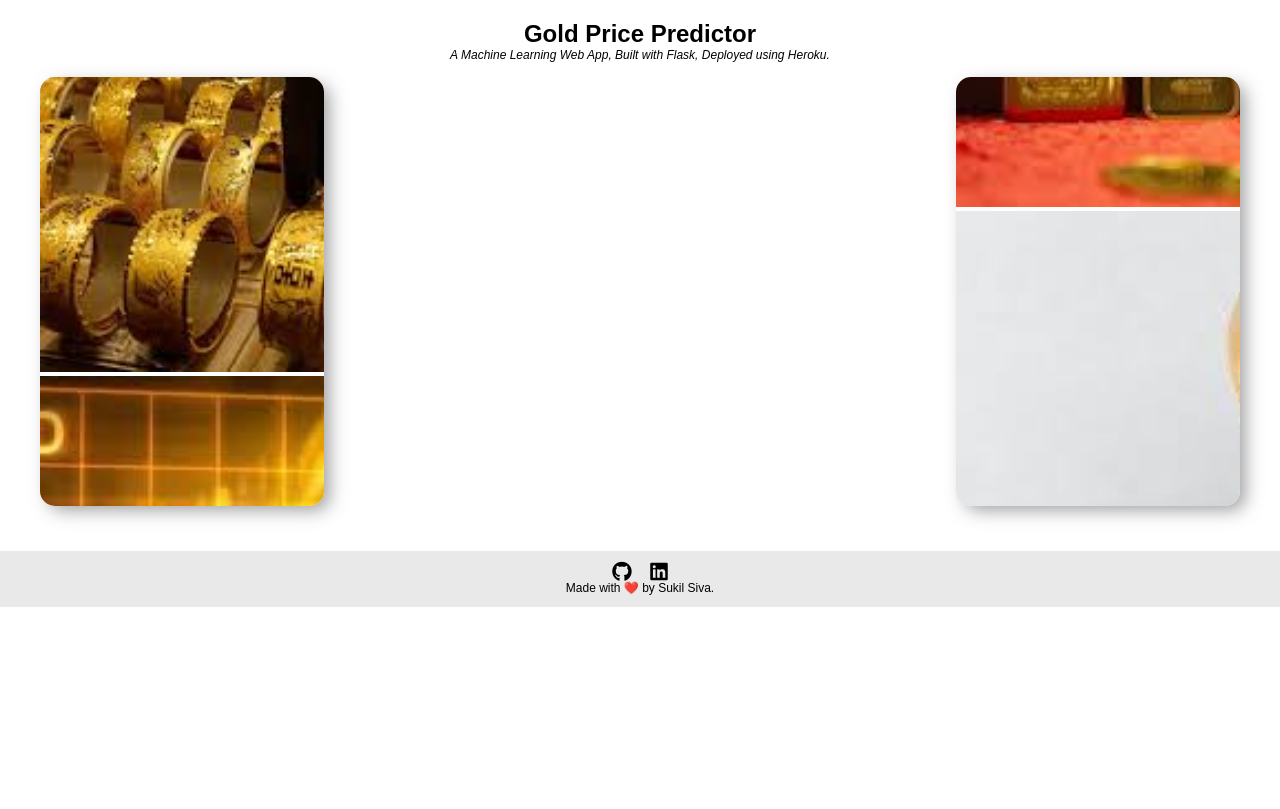
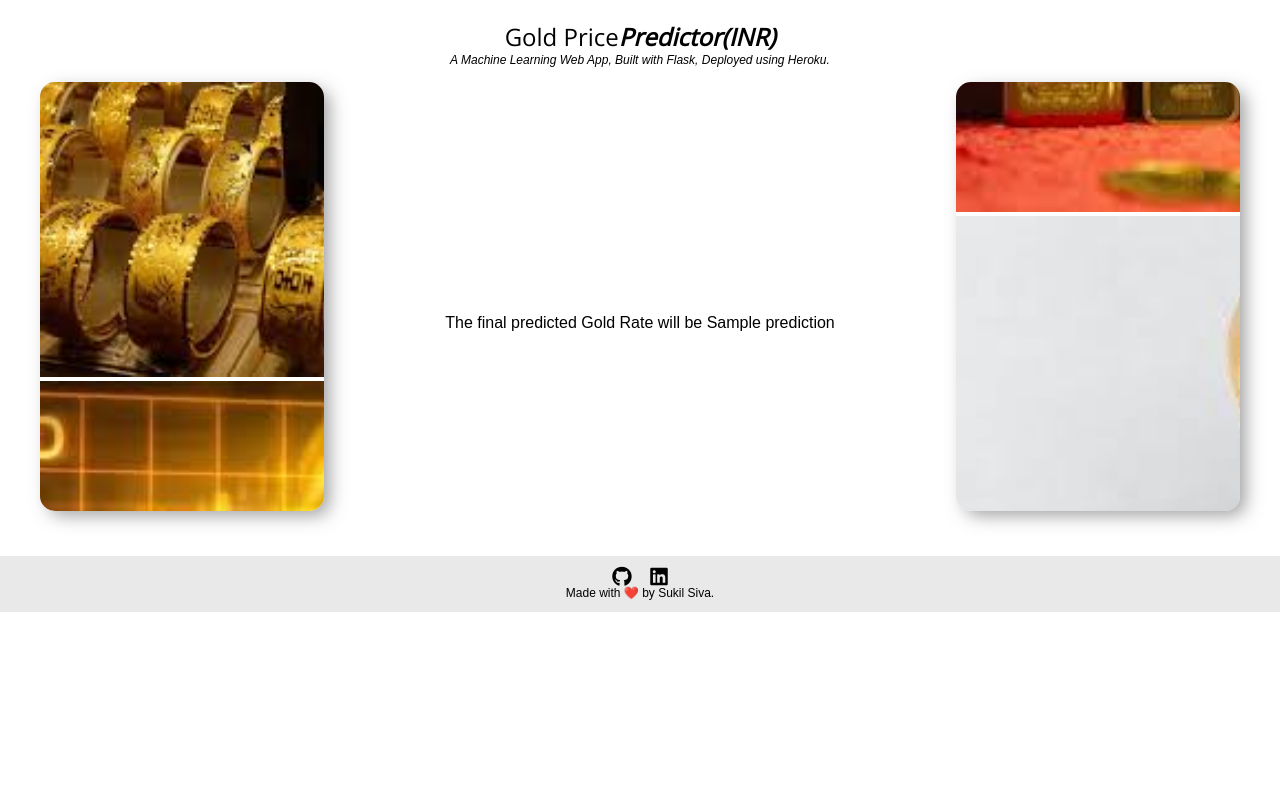
Before and after one commit to sukilsiva/Gold-Price-Predictor, a Flask app: template templates/result.html in a window 1280 px wide. Shown: the top 809 px of the page. After the commit the page ends 612 px from the top, so only its background shows below. Run offline with Flask 2, Linux system fonts and the light colour scheme; the template is opened without the code that fills it: most values are stand-ins (such as "Sample title", 1, 10 or a date in 2020); parts of the project's set-up code (start-up, migrations or seed data) failed here and were passed over; some libraries are stand-ins or nearby versions.

Commit message:
Update result.html

```diff
--- a/templates/result.html
+++ b/templates/result.html
@@ -1,5 +1,3 @@
-
-
 <!DOCTYPE html>
 
 <html lang="en" dir="ltr">
@@ -9,14 +7,14 @@
         <link rel="shortcut icon" href="{{ url_for('static', filename='favicon.ico') }}">
         <link rel="stylesheet" type="text/css" href="{{ url_for('static', filename='styles.css') }}">
         <script src="https://kit.fontawesome.com/5f3f547070.js" crossorigin="anonymous"></script>
-		<link href="https://fonts.googleapis.com/css2?family=Pacifico&display=swap" rel="stylesheet">
+        <link href="https://fonts.googleapis.com/css2?family=Open+Sans:wght@300&display=swap" rel="stylesheet">
     </head>
 
     <body>
 
         <!-- Website Title -->
     	<div class="container">
-            <h2 class='container-heading'><span class="heading_font">Gold Price Predictor</span></h2>
+            <h2 class='container-heading'><span class='heading_first'>Gold Price</span><span class="heading_second">Predictor(INR)</span></h2>
             <div class='description'>
     			<p>A Machine Learning Web App, Built with Flask, Deployed using Heroku.</p>
     		</div>
@@ -25,7 +23,7 @@
         <!-- Prediction Area -->
         <div class="prediction-area">
 
-            <!-- IPL Banner - 1 -->
+            <!-- Gold Banner - 1 -->
             <div class='gold-banner-left'>
 
                 <div class="slider-frame">
@@ -69,16 +67,12 @@
 
             </div>
 
-
 			<!-- Result -->
 			<div class="results">
-    				<br>
-                    <br>
-                   {{ prediction }}
+				<p class='result-p'>The final predicted Gold Rate will be {{ prediction }}</p>
 			</div>
 
-
-            <!-- IPL Banner - 2 -->
+            <!-- Gold Banner - 2 -->
             <div class='gold-banner-right'>
 
                 <div class="slider-frame">
@@ -122,10 +116,11 @@
 
             </div>
         </div>
+
         <!-- Footer -->
        <div class='footer'>
            <div class="contact">
-               <a target="_blank" href="https://github.com/sukilsiva/Gold-Price-Predictor"><i class="fab fa-github fa-lg contact-icon"></i></a>
+               <a target="_blank" href="https://github.com/sukilsiva/Gold-Price-Predicto"><i class="fab fa-github fa-lg contact-icon"></i></a>
                <a target="_blank" href="https://www.linkedin.com/in/sukil-siva-s-399764168"><i class="fab fa-linkedin fa-lg contact-icon"></i></a>
            </div>
            <p class='footer-description'>Made with ❤️ by Sukil Siva.</p>
```
Lines whose indentation alone changed are shown as unchanged.
